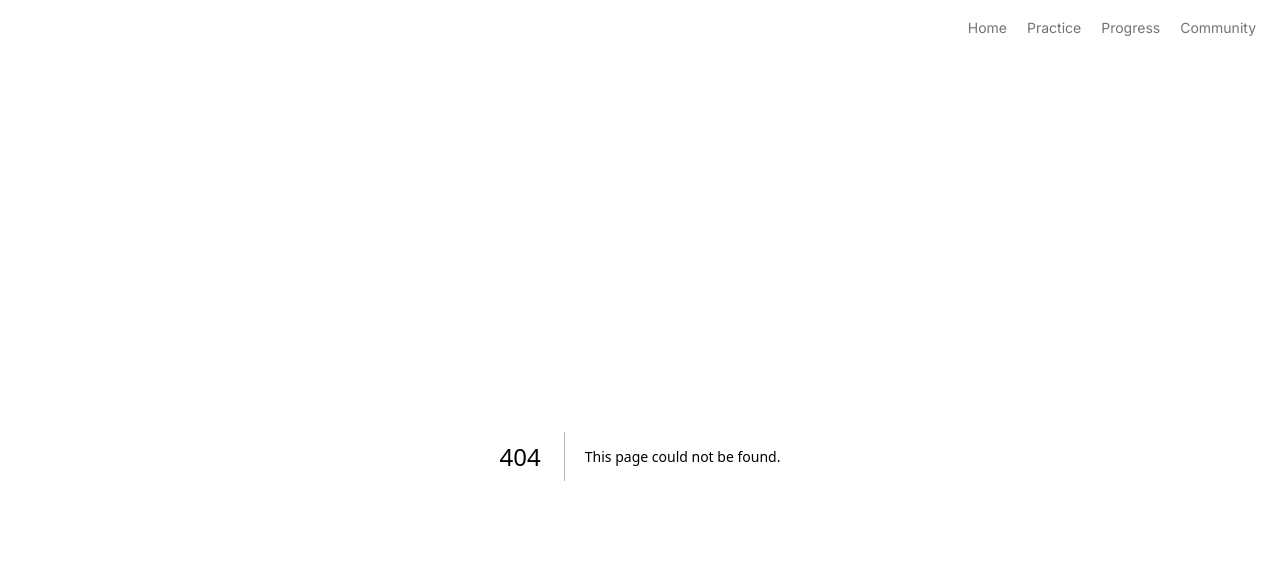
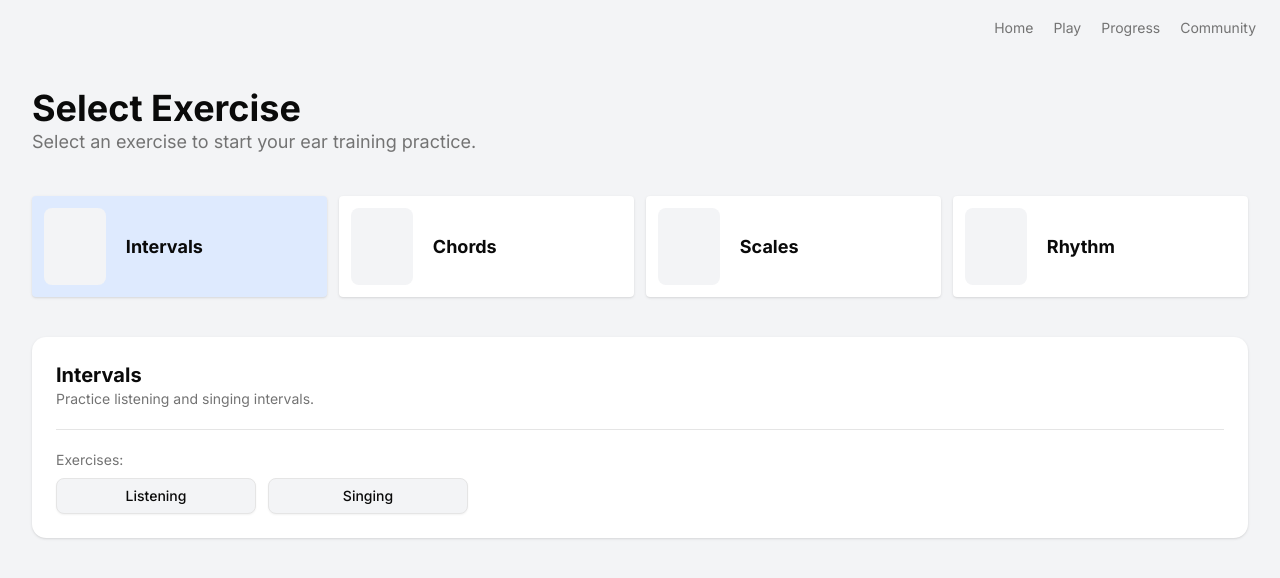
Before and after one commit to aljaz-ferenc/aura, a Next.js app: page /play/free in a window 1280 px wide. Before the commit this address had no page. Shown: the top 578 px of the page. Built offline with nearby package versions, Linux system fonts and the light colour scheme.

Commit message:
feat: update routes

```diff
--- a/app/_components/Header.tsx
+++ b/app/_components/Header.tsx
@@ -2,7 +2,7 @@ import Link from "next/link";
 
 const links = [
   { label: "Home", href: "/home" },
-  { label: "Practice", href: "/practice" },
+  { label: "Play", href: "/play" },
   { label: "Progress", href: "/progress" },
   { label: "Community", href: "/community" },
 ];
--- a/app/globals.css
+++ b/app/globals.css
@@ -121,5 +121,5 @@
   }
 }
 .container {
-  @apply max-w-4xl mx-auto py-8 px-3;
+  @apply max-w-7xl mx-auto p-8;
 }
--- a/app/home/page.tsx
+++ b/app/home/page.tsx
@@ -39,16 +39,16 @@ export default function HomePage() {
       </div>
       <div className="flex items-center justify-center gap-6">
         <Link
-          href="/practice"
+          href="/play/free"
           className={cn([
             buttonVariants({ variant: "default" }),
             "rounded-full px-10 py-7 text-lg font-bold cursor-pointer",
           ])}
         >
-          Start Practicing
+          Free
         </Link>
         <Link
-          href="/test"
+          href="/play/test"
           className={cn([
             buttonVariants({ variant: "outline" }),
             "rounded-full e px-10 py-7 text-lg font-bold border-primary border-2 hover:outline-primary/80 hover:text-primary/80 text-primary cursor-pointer",
--- /dev/null
+++ b/app/play/free/[category]/[exercise]/page.tsx
@@ -0,0 +1,13 @@
+export default async function ExercisePage({
+  params,
+}: {
+  params: Promise<{ category: string; exercise: string }>;
+}) {
+  const { exercise, category } = await params;
+  return (
+    <div>
+      {category} {exercise}
+      <div>INTERFACE</div>
+    </div>
+  );
+}
--- /dev/null
+++ b/app/play/free/[category]/page.tsx
@@ -0,0 +1,26 @@
+import Link from "next/link";
+
+const EXERCISES = [
+  { type: "listening", href: "listening", label: "Listening" },
+  { type: "singing", href: "singing", label: "Singing" },
+  { type: "constructing", href: "constructing", label: "Constructing" },
+];
+
+export default async function CategoryPage({
+  params,
+}: {
+  params: Promise<{ category: string; mode: string }>;
+}) {
+  const { category, mode } = await params;
+  return (
+    <div>
+      {EXERCISES.map((e) => {
+        return (
+          <Link key={e.href} href={`/play/${mode}/${category}/${e.href}`}>
+            {e.label}
+          </Link>
+        );
+      })}
+    </div>
+  );
+}
--- /dev/null
+++ b/app/play/free/page.tsx
@@ -0,0 +1,82 @@
+"use client";
+
+import Link from "next/link";
+import { useState } from "react";
+import { buttonVariants } from "@/components/ui/button";
+import { Card, CardContent } from "@/components/ui/card";
+import { CATEGORIES } from "@/lib/constants/categories";
+import { cn } from "@/lib/utils";
+
+export default function SelectCategoryPage() {
+  const [selectedCategory, setSelectedCategory] = useState(CATEGORIES[0]);
+
+  return (
+    <main className="container">
+      <div className=" mx-auto">
+        <h2 className=" font-bold text-4xl">Select Exercise</h2>
+        <p className="text-lg text-muted-foreground mb-10">
+          Select an exercise to start your ear training practice.
+        </p>
+      </div>
+      <div className="flex w-full gap-3  mx-auto mb-10">
+        {CATEGORIES.map((category) => (
+          <button
+            className="flex-1 cursor-pointer"
+            onClick={() => setSelectedCategory(category)}
+            type="button"
+            key={category.title}
+          >
+            <Card
+              className={cn([
+                "rounded border-none p-0",
+                selectedCategory.slug === category.slug && "bg-secondary",
+              ])}
+            >
+              <CardContent className="flex items-center gap-5 p-3">
+                <div className="h-full grid place-items-center flex-1 bg-background p-3 aspect-4/5 rounded-md w-min">
+                  {category.icon}
+                </div>
+                <div className="flex-5 text-left">
+                  <h3 className="text-lg font-bold">{category.title}</h3>
+                </div>
+              </CardContent>
+            </Card>
+          </button>
+        ))}
+      </div>
+      <Card className="border-none">
+        <CardContent>
+          <h3 className="text-xl font-bold">{selectedCategory.title}</h3>
+          <p className="text-muted-foreground text-sm">
+            Practice{" "}
+            {selectedCategory.exercises
+              .slice(0, -1)
+              .map((e) => e.label.toLowerCase())
+              .join(", ") +
+              " and " +
+              selectedCategory.exercises.at(-1)?.label.toLowerCase() +
+              " " +
+              selectedCategory.title.toLowerCase() +
+              "."}
+          </p>
+          <hr className="my-5" />
+          <p className="text-muted-foreground text-sm mb-2">Exercises:</p>
+          <div className="flex gap-3">
+            {selectedCategory.exercises.map((exercise) => (
+              <Link
+                key={selectedCategory.slug + exercise.slug}
+                href={`/play/free/${selectedCategory.slug}/${exercise.slug}`}
+                className={cn([
+                  buttonVariants({ variant: "outline" }),
+                  "max-w-50 w-full",
+                ])}
+              >
+                {exercise.label}
+              </Link>
+            ))}
+          </div>
+        </CardContent>
+      </Card>
+    </main>
+  );
+}
--- a/app/practice/page.tsx
+++ b/app/play/page.tsx
@@ -7,26 +7,46 @@ const CATEGORIES = [
     title: "Intervals",
     description: "Practice identifying, building and singing intervals.",
     icon: <Music color={"var(--color-primary)"} size={35} />,
-    href: "/practice/intervals",
+    href: "/play/intervals",
+    exercises: [
+      { label: "Listening", value: "listening" },
+      { label: "Singing", value: "singing" },
+      { label: "Constructing", value: "constructing" },
+    ],
   },
   {
     title: "Chords",
     description: "Practice identifying, building and singing chords.",
     icon: <Piano color={"var(--color-primary)"} size={35} />,
-    href: "/practice/chords",
+    href: "/play/chords",
+    exercises: [
+      { label: "Listening", value: "listening" },
+      { label: "Singing", value: "singing" },
+      { label: "Constructing", value: "constructing" },
+    ],
   },
   {
     title: "Scales",
     description: "Practice identifying, building and singing scales.",
     icon: <Scale color={"var(--color-primary)"} size={35} />,
-    href: "/practice/scales",
+    href: "/play/scales",
+    exercises: [
+      { label: "Listening", value: "listening" },
+      { label: "Singing", value: "singing" },
+      { label: "Constructing", value: "constructing" },
+    ],
   },
   {
     title: "Rhythm",
     description:
       "Practice identifying, building and singing rhythmic patterns.",
     icon: <Drum color={"var(--color-primary)"} size={35} />,
-    href: "/practice/rhythm",
+    href: "/play/rhythm",
+    exercises: [
+      { label: "Listening", value: "listening" },
+      { label: "Singing", value: "singing" },
+      { label: "Tapping", value: "tapping" },
+    ],
   },
 ];
 
--- /dev/null
+++ b/lib/constants/categories.tsx
@@ -0,0 +1,49 @@
+import { Drum, Music, Piano, Scale } from "lucide-react";
+
+export const CATEGORIES = [
+  {
+    title: "Intervals",
+    slug: "intervals",
+    description: "Practice identifying, building and singing intervals.",
+    icon: <Music color={"var(--color-primary)"} size={35} />,
+    href: "intervals",
+    exercises: [
+      { slug: "listening", label: "Listening" },
+      { slug: "singing", label: "Singing" },
+    ],
+  },
+  {
+    title: "Chords",
+    slug: "chords",
+    description: "Practice identifying, building and singing chords.",
+    icon: <Piano color={"var(--color-primary)"} size={35} />,
+    href: "/play/chords",
+    exercises: [
+      { slug: "listening", label: "Listening" },
+      { slug: "singing", label: "Singing" },
+    ],
+  },
+  {
+    title: "Scales",
+    slug: "scales",
+    description: "Practice identifying, building and singing scales.",
+    icon: <Scale color={"var(--color-primary)"} size={35} />,
+    href: "/play/scales",
+    exercises: [
+      { slug: "listening", label: "Listening" },
+      { slug: "singing", label: "Singing" },
+    ],
+  },
+  {
+    title: "Rhythm",
+    slug: "rhythm",
+    description:
+      "Practice identifying, building and singing rhythmic patterns.",
+    icon: <Drum color={"var(--color-primary)"} size={35} />,
+    href: "/play/rhythm",
+    exercises: [
+      { slug: "listening", label: "Listening" },
+      { slug: "tapping", label: "Tapping" },
+    ],
+  },
+];
```
Also changed, not shown: app/play/intervals/page.tsx (renamed from app/practice/intervals/page.tsx, +1 -30 lines), app/play/intervals/_components/IntervalRenderer.tsx (renamed from app/practice/intervals/_components/IntervalRenderer.tsx).
